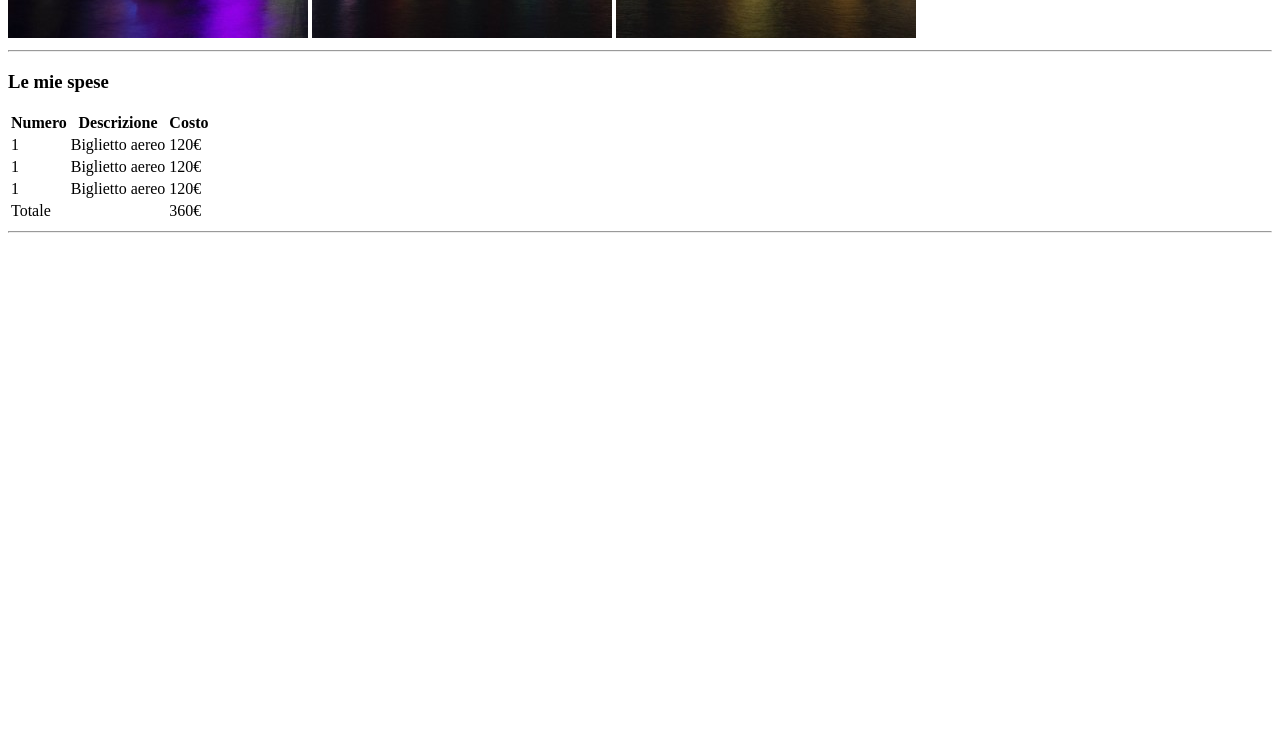
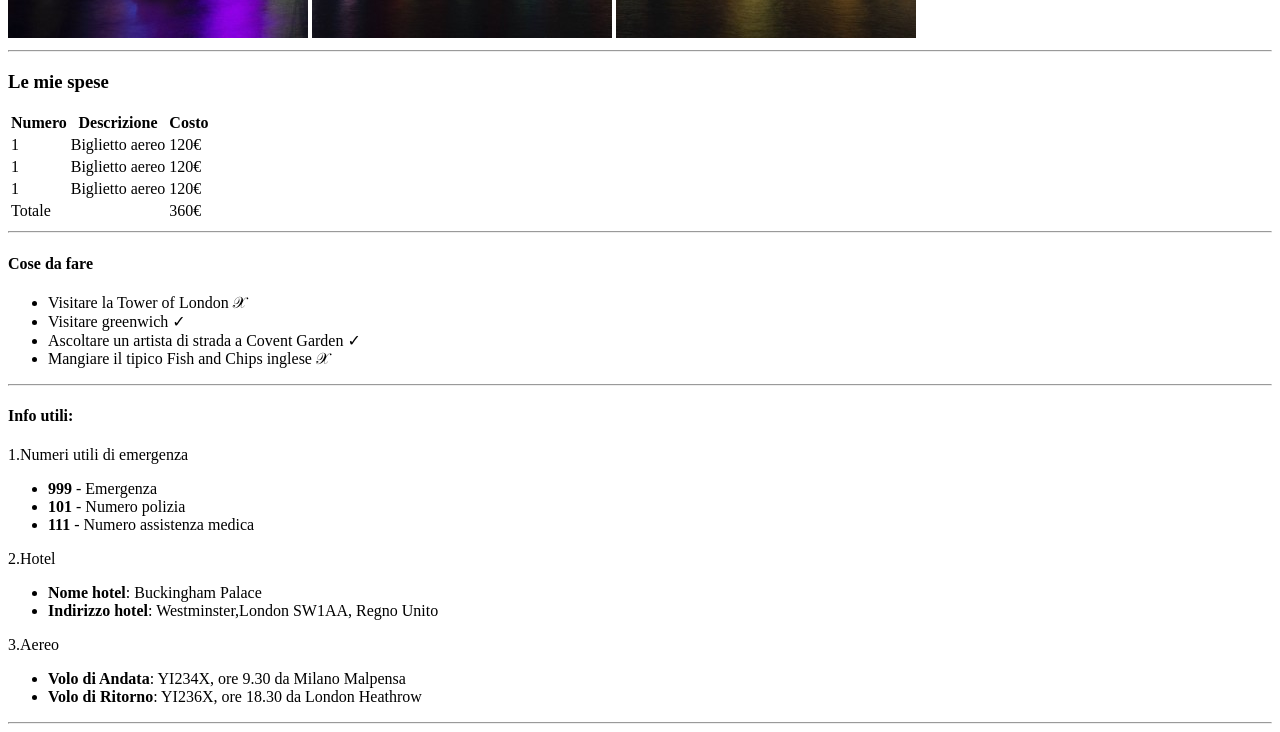
Before and after one commit to AndreaRispoli97/html-london-trip, a plain HTML site: page index.html in a window 1280 px wide. Shown: the part 642-1374 px from the top of the page. Before the commit the page ends 883 px from the top, so only its background shows below. Drawn offline with Linux system fonts and the light colour scheme.

Commit message:
Aggiunta body parte finale

```diff
--- a/index.html
+++ b/index.html
@@ -47,7 +47,45 @@
             </tr>
         </table>
         <hr>
+
+        <h4>Cose da fare</h4>
+
+        <ul>
+            <li>Visitare la Tower of London &Xscr;</li>
+            <li>Visitare greenwich &check; </li>
+            <li>Ascoltare un artista di strada a Covent Garden &check;</li>
+            <li>Mangiare il tipico Fish and Chips inglese &Xscr;</li>
+        </ul>
+        <hr>
+
+        <h4>Info utili:</h4>
+
+        <p>1.Numeri utili di emergenza
+
+         <ul>
+          <li><strong>999</strong> - Emergenza</li>
+          <li><strong>101</strong> - Numero polizia</li>
+          <li><strong>111</strong> - Numero assistenza medica</li>
+         </ul>
+        </p>
+
+        <p>2.Hotel
+            <ul>
+                <li><strong>Nome hotel</strong>: Buckingham Palace</li>
+                <li><strong>Indirizzo hotel</strong>: Westminster,London SW1AA, Regno Unito</li>
+            </ul>
+        </p>
+
+        <p>3.Aereo
+            <ul>
+                <li><strong>Volo di Andata</strong>: YI234X, ore 9.30 da Milano Malpensa</li>
+                <li><strong>Volo di Ritorno</strong>: YI236X, ore 18.30 da London Heathrow</li>
+            </ul>
     </body>
+
+    <hr>
+
+
     <footer></footer>
 
 </body>
```
